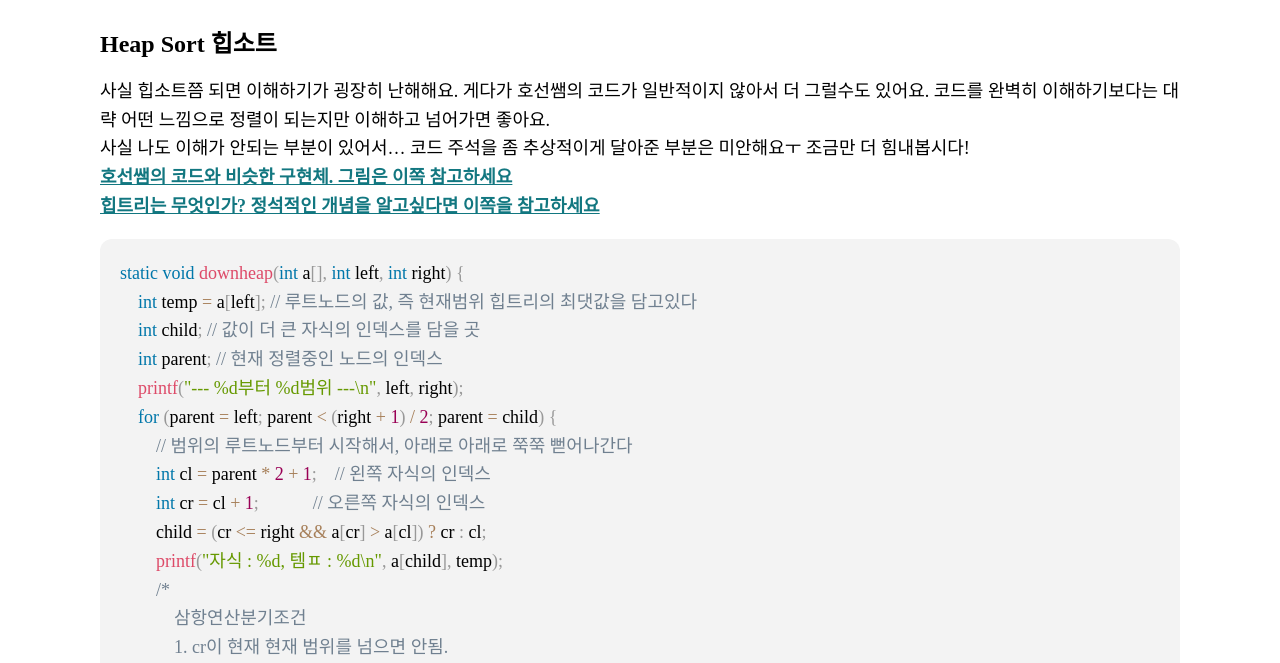
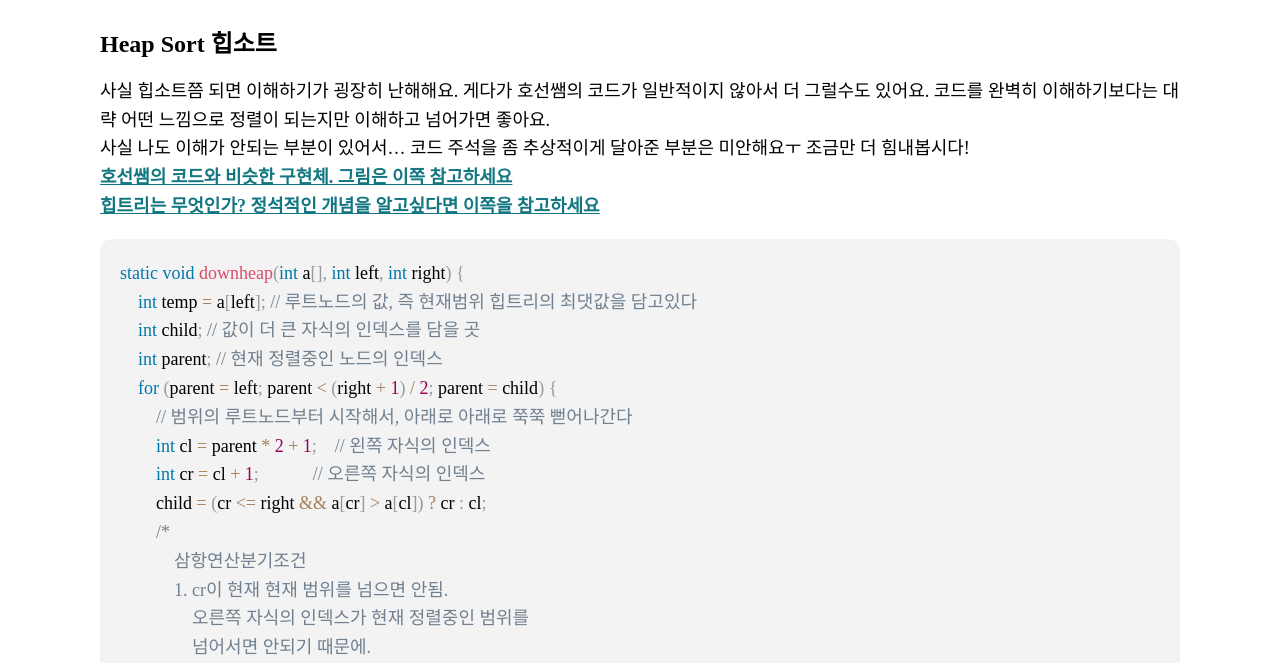
Before and after one commit to rycont/rycont-shared, a plain HTML site: page c/sorts/complexcomplex/heap.html in a window 1280 px wide. Shown: the part 137-800 px from the top of the page. Drawn offline with Linux system fonts and the light colour scheme; a script that the page names is missing; a web font is replaced by a local one.

Commit message:
c/sorts/complexcomplex/heap.html updated from https://stackedit.io/

```diff
--- a/c/sorts/complexcomplex/heap.html
+++ b/c/sorts/complexcomplex/heap.html
@@ -39,13 +39,11 @@
     <span class="token keyword">int</span> temp <span class="token operator">=</span> a<span class="token punctuation">[</span>left<span class="token punctuation">]</span><span class="token punctuation">;</span> <span class="token comment">// 루트노드의 값, 즉 현재범위 힙트리의 최댓값을 담고있다</span>
     <span class="token keyword">int</span> child<span class="token punctuation">;</span> <span class="token comment">// 값이 더 큰 자식의 인덱스를 담을 곳</span>
     <span class="token keyword">int</span> parent<span class="token punctuation">;</span> <span class="token comment">// 현재 정렬중인 노드의 인덱스</span>
-    <span class="token function">printf</span><span class="token punctuation">(</span><span class="token string">"--- %d부터 %d범위 ---\n"</span><span class="token punctuation">,</span> left<span class="token punctuation">,</span> right<span class="token punctuation">)</span><span class="token punctuation">;</span>
     <span class="token keyword">for</span> <span class="token punctuation">(</span>parent <span class="token operator">=</span> left<span class="token punctuation">;</span> parent <span class="token operator">&lt;</span> <span class="token punctuation">(</span>right <span class="token operator">+</span> <span class="token number">1</span><span class="token punctuation">)</span> <span class="token operator">/</span> <span class="token number">2</span><span class="token punctuation">;</span> parent <span class="token operator">=</span> child<span class="token punctuation">)</span> <span class="token punctuation">{</span>
         <span class="token comment">// 범위의 루트노드부터 시작해서, 아래로 아래로 쭉쭉 뻗어나간다</span>
         <span class="token keyword">int</span> cl <span class="token operator">=</span> parent <span class="token operator">*</span> <span class="token number">2</span> <span class="token operator">+</span> <span class="token number">1</span><span class="token punctuation">;</span>    <span class="token comment">// 왼쪽 자식의 인덱스</span>
         <span class="token keyword">int</span> cr <span class="token operator">=</span> cl <span class="token operator">+</span> <span class="token number">1</span><span class="token punctuation">;</span>            <span class="token comment">// 오른쪽 자식의 인덱스</span>
         child <span class="token operator">=</span> <span class="token punctuation">(</span>cr <span class="token operator">&lt;=</span> right <span class="token operator">&amp;&amp;</span> a<span class="token punctuation">[</span>cr<span class="token punctuation">]</span> <span class="token operator">&gt;</span> a<span class="token punctuation">[</span>cl<span class="token punctuation">]</span><span class="token punctuation">)</span> <span class="token operator">?</span> cr <span class="token punctuation">:</span> cl<span class="token punctuation">;</span>
-        <span class="token function">printf</span><span class="token punctuation">(</span><span class="token string">"자식 : %d, 템ㅍ : %d\n"</span><span class="token punctuation">,</span> a<span class="token punctuation">[</span>child<span class="token punctuation">]</span><span class="token punctuation">,</span> temp<span class="token punctuation">)</span><span class="token punctuation">;</span>
         <span class="token comment">/*
             삼항연산분기조건
             1. cr이 현재 현재 범위를 넘으면 안됨.
```
